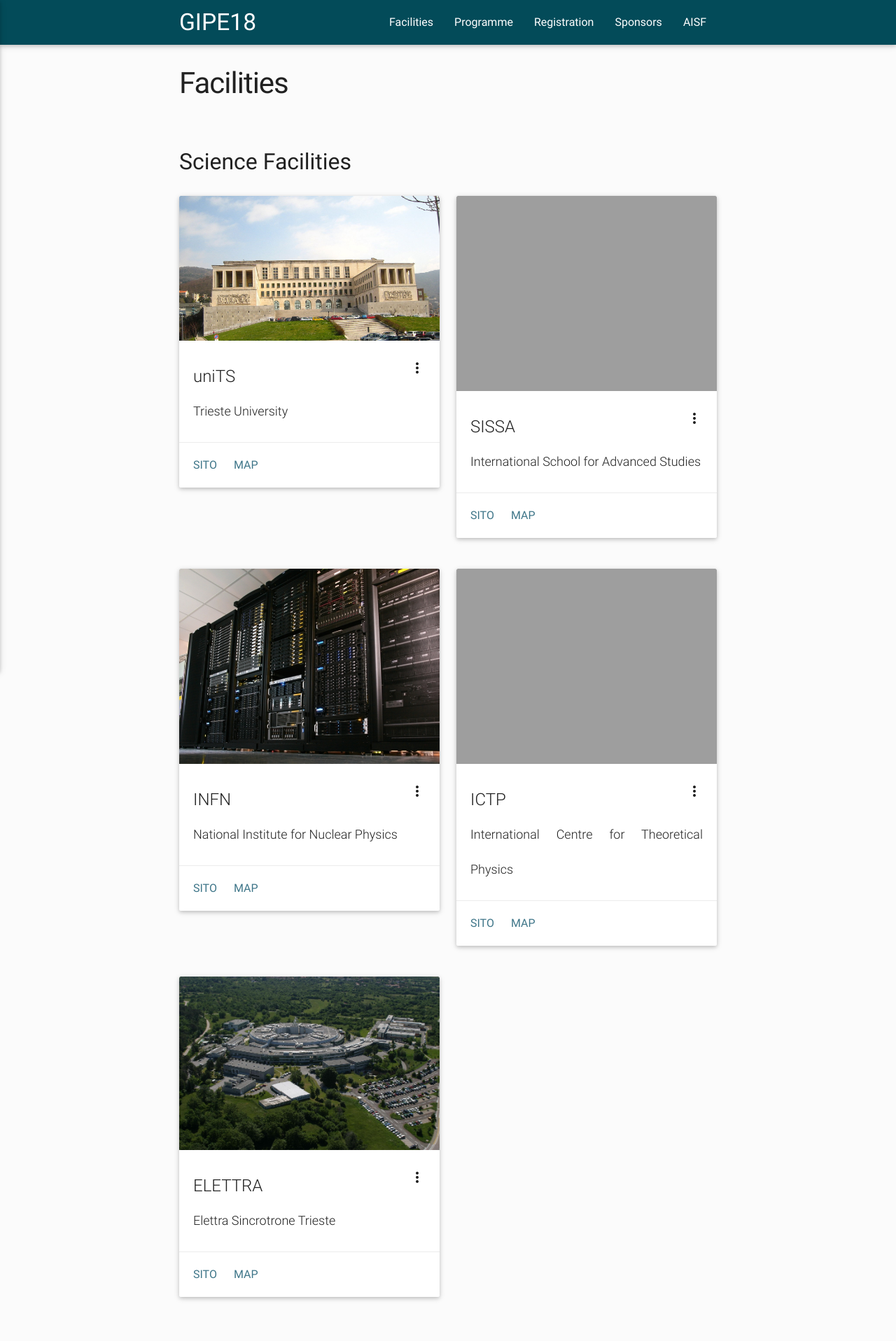
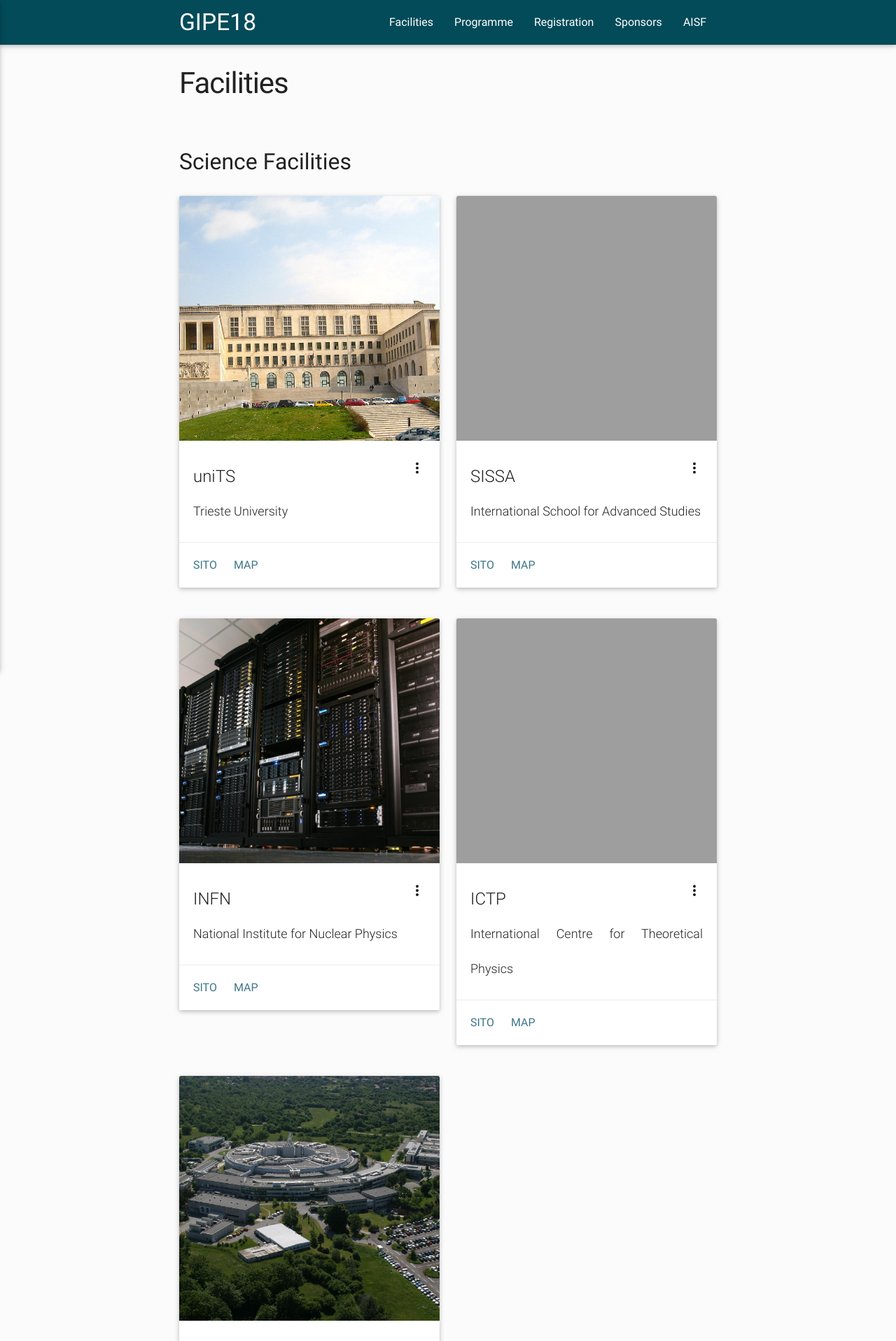
Before and after one commit to ai-sf/ring18, a Jekyll site: the page built from facilities.html, in a window 1280 px wide. Shown: the top 1917 px of the page at 70% size. Built offline with Jekyll 4.4.1, drawn with Linux system fonts in a browser that asks for light colours; nearby versions of some CDN libraries.

Commit message:
scaling
tentativo scaling immagini in facilities.html

```diff
--- a/facilities.html
+++ b/facilities.html
@@ -18,7 +18,7 @@
       <div class="col s12 m6">
         <div class="card">
          <div class="card-image waves-effect eaves-block waves-light">
-         <img class="activator" src="{{ site.url}}/{{ item.img }}">
+         <img class="activator" style="height: 350px; object-fit: cover;" src="{{ site.url}}/{{ item.img }}">
           </div>
 		<div class="card-content">
     	       <span class="card-title activator grey-text text-darken-4">{{ item.title }}<i class="material-icons right">more_vert</i>
```
